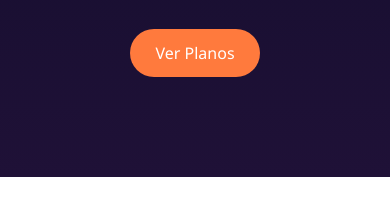
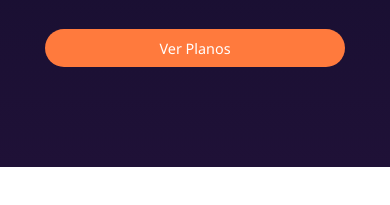
Before and after one commit to Jorge-0liveira/G12, a plain HTML site: page index.html in a window 390 px wide. Shown: the part 403-608 px from the top of the page. Drawn offline with Linux system fonts and the light colour scheme.

Commit message:
teste botão de planos mobile

```diff
--- a/style.css
+++ b/style.css
@@ -97,6 +97,17 @@ body {
   font-size: 1rem;
   cursor: pointer;
   animation: fade-up 1.5s ease;
+}
+
+@media (max-width: 768px) {
+  .btn-main {
+    width: 100%;          /* ocupa toda a largura da tela */
+    max-width: 300px;     /* não fica exagerado */
+    padding: 0.6rem 1rem; /* menos "gordo" */
+    font-size: 0.9rem;    /* fonte um pouco menor */
+    display: block;       /* garante que quebre linha */
+    margin: 0 auto;       /* centraliza horizontalmente */
+  }
 }
 
 .btn-main:hover {
```
